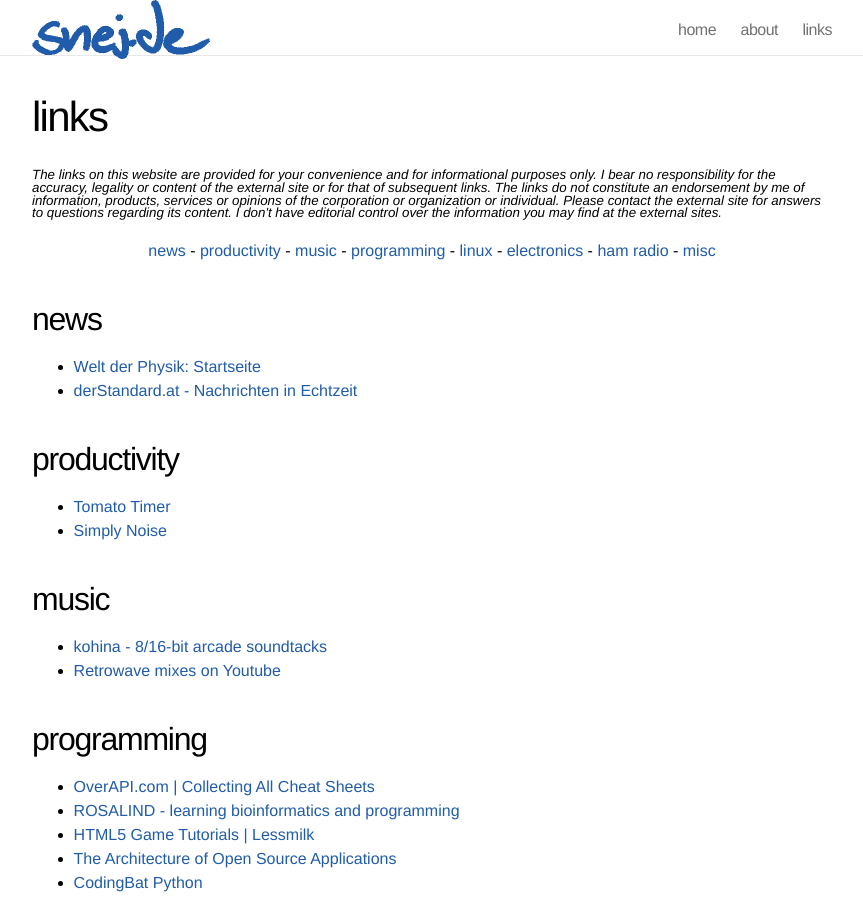
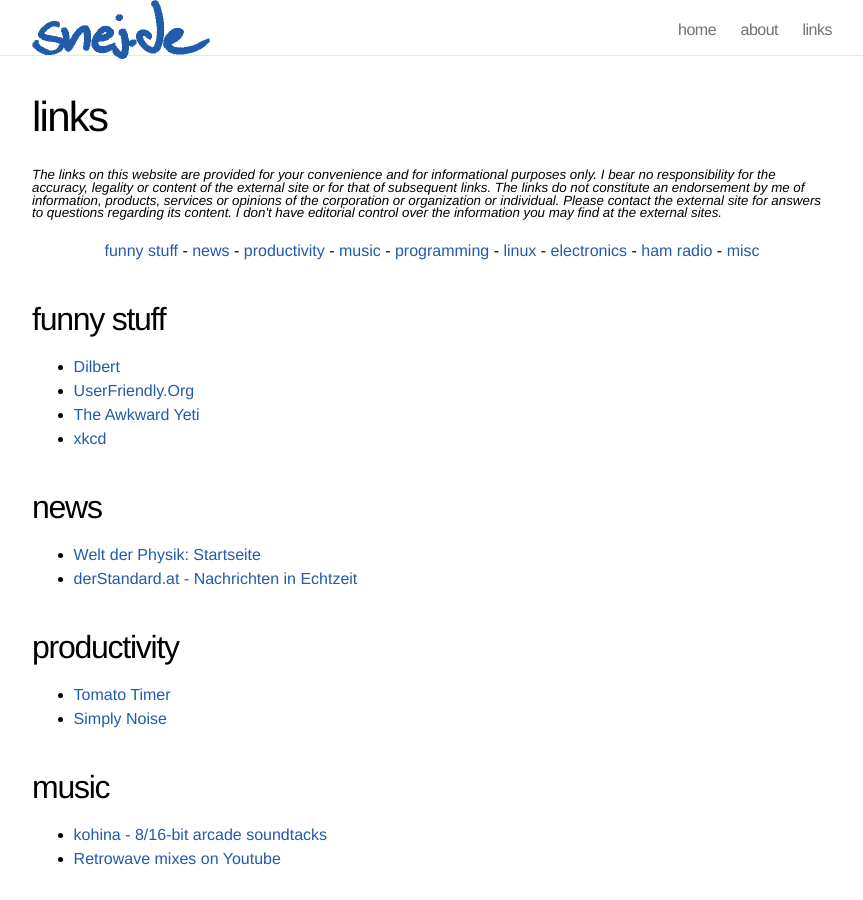
Before and after one commit to jewirth/jewirth.github.io, a Jekyll site: the page built from links.md, in a window 1280 px wide and 900 px high. Shown: the whole window, without its empty margins (208-1071 px from the left). Built offline with Jekyll 4.4.1, drawn with Linux system fonts in a browser that asks for light colours.

Commit message:
added funny stuff to links

```diff
--- a/links.md
+++ b/links.md
@@ -6,7 +6,23 @@
 
 <p style="line-height: 0.8;"><small><i>The links on this website are provided for your convenience and for informational purposes only. I bear no responsibility for the accuracy, legality or content of the external site or for that of subsequent links. The links do not constitute an endorsement by me of information, products, services or opinions of the corporation or organization or individual. Please contact the external site for answers to questions regarding its content. I don't have editorial control over the information you may find at the external sites.</i></small></p>
 
-<div align="center"><a href="#news">news</a> - <a href="#productivity">productivity</a> - <a href="#music">music</a> - <a href="#programming">programming</a> - <a href="#linux">linux</a> - <a href="#electronics">electronics</a> - <a href="#hamradio">ham radio</a> - <a href="#misc">misc</a></div>
+<div align="center">
+	<a href="#funnystuff">funny stuff</a> -
+	<a href="#news">news</a> -
+	<a href="#productivity">productivity</a> -
+	<a href="#music">music</a> -
+	<a href="#programming">programming</a> -
+	<a href="#linux">linux</a> -
+	<a href="#electronics">electronics</a> -
+	<a href="#hamradio">ham radio</a> -
+	<a href="#misc">misc</a>
+</div>
+
+# funny stuff <a name="funnystuff"></a>
+- [Dilbert](http://www.dilbert.com/)
+- [UserFriendly.Org](http://www.userfriendly.org/)
+- [The Awkward Yeti](http://theawkwardyeti.com/)
+- [xkcd](https://xkcd.com/)
 
 # news <a name="news"></a>
 - [Welt der Physik: Startseite](http://www.weltderphysik.de/)
```
